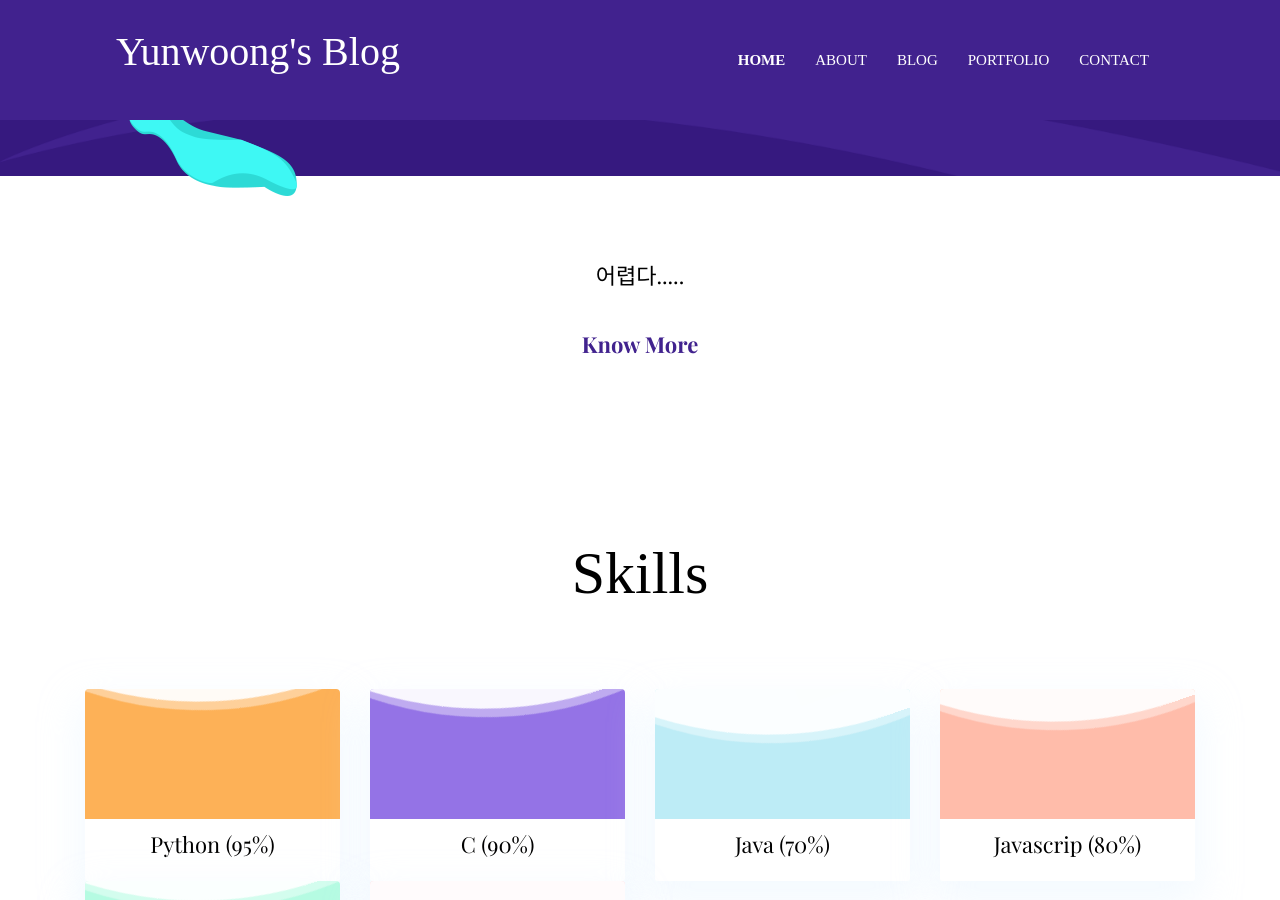
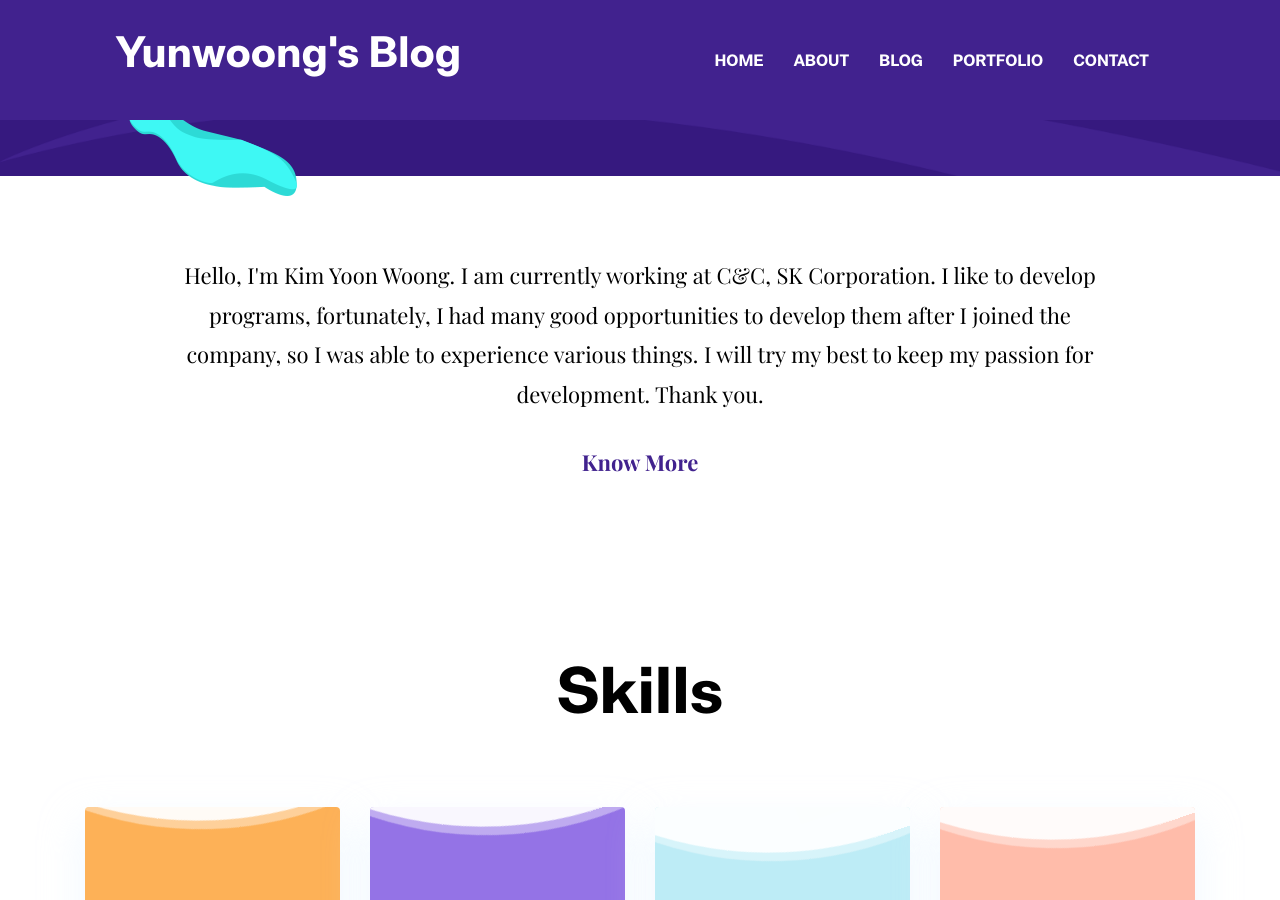
Before and after one commit to yunwoong7/yunwoong7.github.io, a Jekyll site: the page built from index.html, in a window 1280 px wide and 900 px high, scrolled down 772 px. Built offline with Jekyll 4.4.1, drawn with Linux system fonts in a browser that asks for light colours.

```diff
--- a/_data/settings.yml
+++ b/_data/settings.yml
@@ -3,7 +3,7 @@
 
 title: Yunwoong's Blog
 logo:
-author: themefisher
+author: yunwoong Kim
 description: this is meta description
 email: yunwoong7@gmail.com
 phone: +82 010 4126 2003
@@ -51,7 +51,7 @@
 
 # About Section
 blurb:
-  어렵다.....
+  Hello, I'm Kim Yoon Woong. I am currently working at C&C, SK Corporation. I like to develop programs, fortunately, I had many good opportunities to develop them after I joined the company, so I was able to experience various things. I will try my best to keep my passion for development. Thank you.
 
 blurb-btn-link: '/about'
 blurb-btn-name: know more
--- a/assets/scss/_typography.scss
+++ b/assets/scss/_typography.scss
@@ -2,8 +2,8 @@
 @import url('https://fonts.googleapis.com/css?family=Playfair+Display:400,700|Roboto:300,400,500,700');
 
 @font-face {
-  font-family: 'NanumSquareR';
-  src: url("../fonts/NanumSquareR.woff") format("woff");
+  font-family: 'BwNistaInt-xBd';
+  src: url("../fonts/BwNistaInt-xBd.woff") format("woff");
   font-style: normal;
   font-display: swap;
 }
```
Also changed, not shown: assets/images/portfolio/face_mask_dectector/face_mask_dectector_2.png (added), assets/images/portfolio/face_mask_dectector/face_mask_dectector_3.png (added), assets/images/portfolio/face_mask_dectector/face_mask_dectector_5.png (added), assets/images/portfolio/face_mask_dectector/mask.png (added), assets/images/portfolio/face_mask_dectector/plot.png (added), 1 other file.
